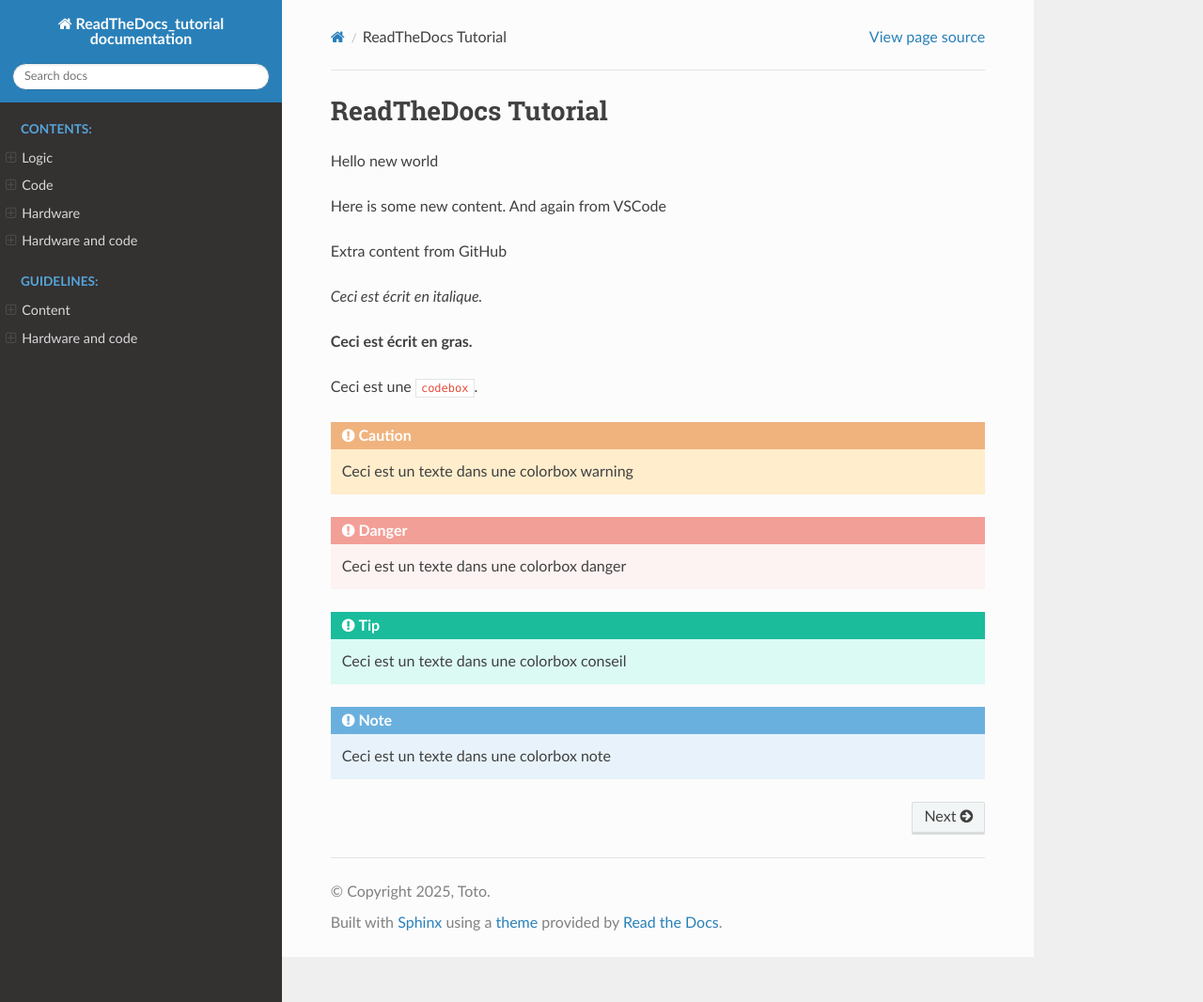
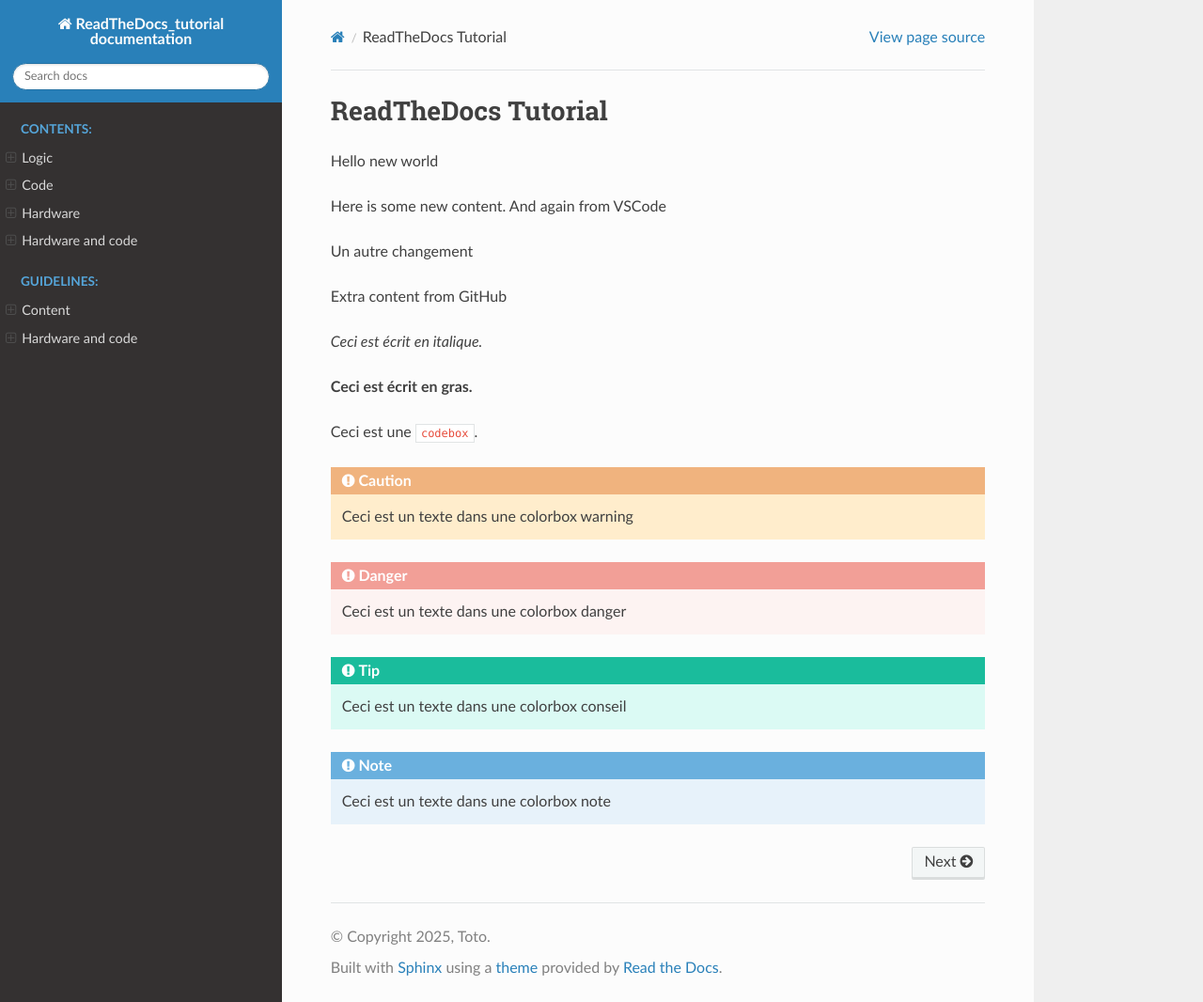
Before and after one commit to Enzo-M25/documentation_rtd_test, a Sphinx documentation site: the page built from source/index.rst, in a window 1280 px wide and 1066 px high. Shown: the whole window at 94% size. Built offline with Sphinx 7.4.7 and the Read the Docs theme 3.1.0, drawn with Linux system fonts in a browser that asks for light colours.

Commit message:
update de index

```diff
--- a/source/index.rst
+++ b/source/index.rst
@@ -6,6 +6,8 @@ Hello new world
 
 Here is some new content.
 And again from VSCode
+
+Un autre changement
 
 Extra content from GitHub
 
```
